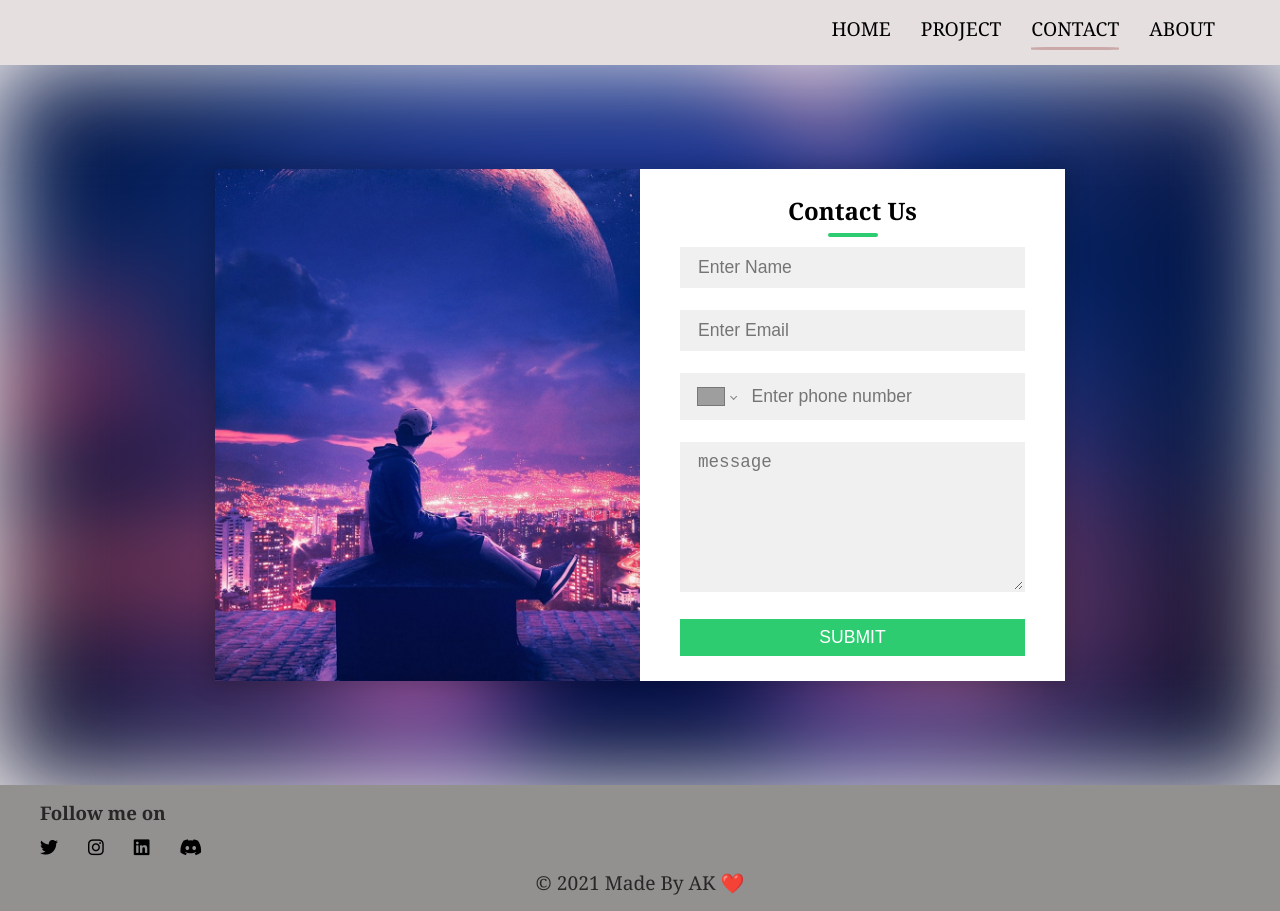
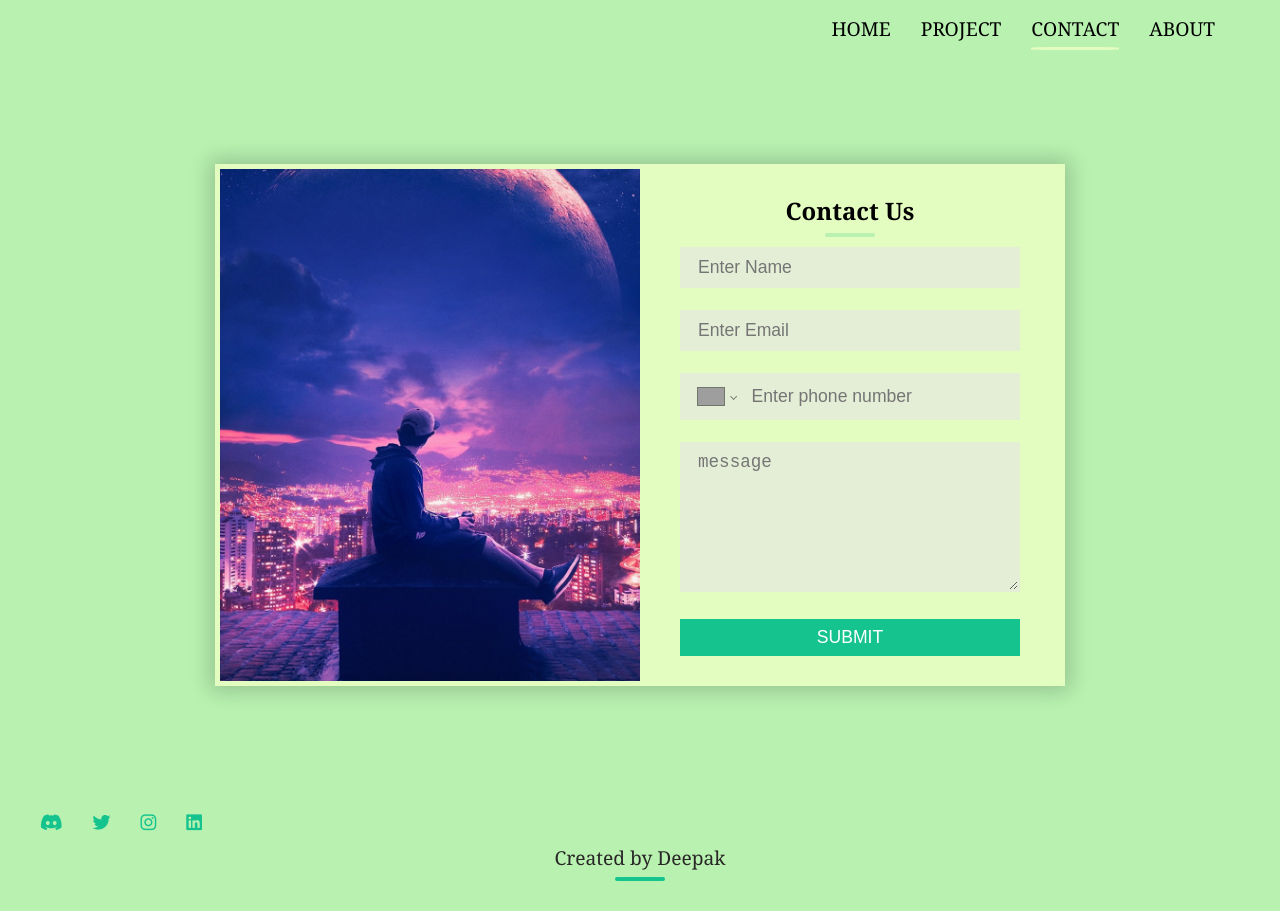
Before and after one commit to deepak640/AKP, a React (Vite) app: page /contact in a window 1280 px wide. Built offline with nearby package versions, Linux system fonts and the light colour scheme; grey boxes are pictures that could not be loaded.

Commit message:
updated footer page

```diff
--- a/src/App.css
+++ b/src/App.css
@@ -12,7 +12,7 @@ hr.hr {
 }
 
 :root {
-  --background-color: #f5efef8f;
+  --background-color: #B8F1B0;
   --text-color: black;
   --background-color-dark: #222;
   --text-color-dark: #eee;
@@ -69,19 +69,9 @@ p {
 }
 
 
-/* preloader ------------------------ */
-.loading {
-  height: 100%;
-  background: black url(loading.gif) no-repeat center;
-  width: 100%;
-  background-size: 15%;
-  position: fixed;
-  z-index: 100;
-}
-
 /* navbar ---------------------------------------- */
 nav {
-  background-color: rgba(229, 223, 223);
+  background-color: var(--background-color);
 }
 
 nav ul {
@@ -118,7 +108,7 @@ nav ul li a::after {
   width: var(--width, 0%);
   height: 3px;
   border-radius: 20%;
-  background-color: rgb(203, 169, 169);
+  background-color: #e3fcbf;
   margin: auto;
   margin-top: 5px;
   display: block;
@@ -178,7 +168,7 @@ nav ul li a:hover::after {
 
 /* skills  -------------------------------------------*/
 .skills {
-  background-color: #f7f1f170;
+  background-color: var(--background-color);
 }
 
 .skills h1 {
@@ -330,7 +320,7 @@ nav ul li a:hover::after {
   max-width: 300px;
   margin-bottom: 30px;
   padding: 20px;
-  background-color: #fff;
+  background-color: #E3FCBF;
   box-shadow: 0 0 10px rgba(0, 0, 0, 0.1);
   border-radius: 10px;
   transition: all 0.2s ease-in-out;
@@ -426,10 +416,7 @@ nav ul li a:hover::after {
   top: 0;
   width: 100%;
   height: 100%;
-  background: url('./pages/images/peakpx.jpg') no-repeat center;
-  background-size: cover;
   z-index: -1;
-  filter: blur(50px);
 }
 
 .contact-box {
@@ -439,7 +426,8 @@ nav ul li a:hover::after {
   justify-content: center;
   align-items: center;
   text-align: center;
-  background-color: #fff;
+  background-color: #E3FCBF;
+  border: solid 5px #E3FCBF;
   box-shadow: 0px 0px 19px 5px rgba(0, 0, 0, 0.19);
 }
 
@@ -468,7 +456,7 @@ h2:after {
   height: 4px;
   width: 50px;
   border-radius: 2px;
-  background-color: #2ecc71;
+  background-color: #B8F1B0;
 }
 
 .field {
@@ -493,8 +481,8 @@ textarea {
 .btn {
   width: 100%;
   padding: 0.5rem 1rem;
-  background-color: #2ecc71;
   color: #fff;
+  background-color: #14C38E;
   font-size: 1.1rem;
   border: none;
   outline: none;
@@ -503,7 +491,7 @@ textarea {
 }
 
 .btn:hover {
-  background-color: #27ae60;
+  background-color: #B8F1B0;
 }
 
 .field:focus {
@@ -528,25 +516,23 @@ textarea {
     height: 100%;
     padding: 10px;
   }
-  .right{
+
+  .right {
     padding: 20px;
   }
+
   .left {
     height: 200px;
   }
 }
 
 /* footer  ------------------------------------------------*/
+
 footer {
-  background-color: #939090;
+  background-color: var(--background-color);
   color: rgb(40, 38, 38);
   padding: 15px 40px;
 }
-
-.footer-right {
-  width: 30%;
-}
-
 
 .footer-icons {
   padding: 10px 0;
@@ -556,7 +542,7 @@ footer {
 .footer-icons a {
   display: block;
   margin-right: 30px;
-  color: black;
+  color: #14C38E;
   font-size: 18px;
 }
 
@@ -576,9 +562,22 @@ footer {
   color: #4364da;
 }
 
-.footer-bottom p {
-  width: fit-content;
-  margin: auto;
+footer p {
+  padding-bottom: 10px;
+  position: relative;
+  text-align: center;
+}
+
+footer p:after {
+  content: '';
+  position: absolute;
+  left: 50%;
+  bottom: 0;
+  transform: translateX(-50%);
+  height: 4px;
+  width: 50px;
+  border-radius: 2px;
+  background-color: #14C38E;
 }
 
 /* responsive ------------------------------- */
@@ -600,12 +599,13 @@ footer {
 
   .hero-content,
   .hero-section div:nth-child(2) h1 {
-    margin: 40px auto;
+    margin: 50px auto;
+    text-align: justify;
   }
 
   .hero-section div:nth-child(2) {
-    width: 80%;
-    padding: 50px;
+    width: 100%;
+    padding: 10px;
   }
 
   .accordion-panel {
--- a/src/shared/Footer.jsx
+++ b/src/shared/Footer.jsx
@@ -2,22 +2,40 @@ import React from 'react'
 
 const Footer = () => {
   return (
+    //   <footer>
+    //       <div className="footer-content">
+    //           <div className="footer-right">
+    //               <h3>Follow me on</h3>
+    //               <div className="footer-icons">
+    //                   <a href="https://twitter.com/DNegi92616423"><i className="fab fa-twitter"></i></a>
+    //                   <a href="https://www.instagram.com/deepak.negi_143/"><i className="fab fa-instagram"></i></a>
+    //                   <a href="https://www.linkedin.com/in/deepak-negi-23a52719b/"><i className="fab fa-linkedin"></i></a>
+    //                   <a href="https://discord.gg/EXqFuEUNGm"><i className="fab fa-discord"></i></a>
+    //               </div>
+    //           </div>
+    //       </div>
+    //       <div className="footer-bottom">
+    //           <p>&copy; 2021 Made By AK ❤️</p>
+    //       </div>
+    //   </footer>
       <footer>
-          <div className="footer-content">
-              <div className="footer-right">
-                  <h3>Follow me on</h3>
-                  <div className="footer-icons">
-                      <a href="https://twitter.com/DNegi92616423"><i className="fab fa-twitter"></i></a>
-                      <a href="https://www.instagram.com/deepak.negi_143/"><i className="fab fa-instagram"></i></a>
-                      <a href="https://www.linkedin.com/in/deepak-negi-23a52719b/"><i className="fab fa-linkedin"></i></a>
-                      <a href="https://discord.gg/EXqFuEUNGm"><i className="fab fa-discord"></i></a>
-                  </div>
-              </div>
+          <div class="social-icons footer-icons">
+              <a href="#" target="_blank">
+                  <i class="fab fa-discord"></i>
+              </a>
+              <a href="https://twitter.com/YourProfile" target="_blank">
+                  <i class="fab fa-twitter"></i>
+              </a>
+              <a href="https://www.instagram.com/YourProfile" target="_blank">
+                  <i class="fab fa-instagram"></i>
+              </a>
+              <a href="https://www.linkedin.com/in/YourProfile" target="_blank">
+                  <i class="fab fa-linkedin"></i>
+              </a>
           </div>
-          <div className="footer-bottom">
-              <p>&copy; 2021 Made By AK ❤️</p>
-          </div>
+          <p>Created by Deepak</p>
       </footer>
+
 
   )
 }
```
Also changed, not shown: src/index.css (line endings or trailing spaces).
